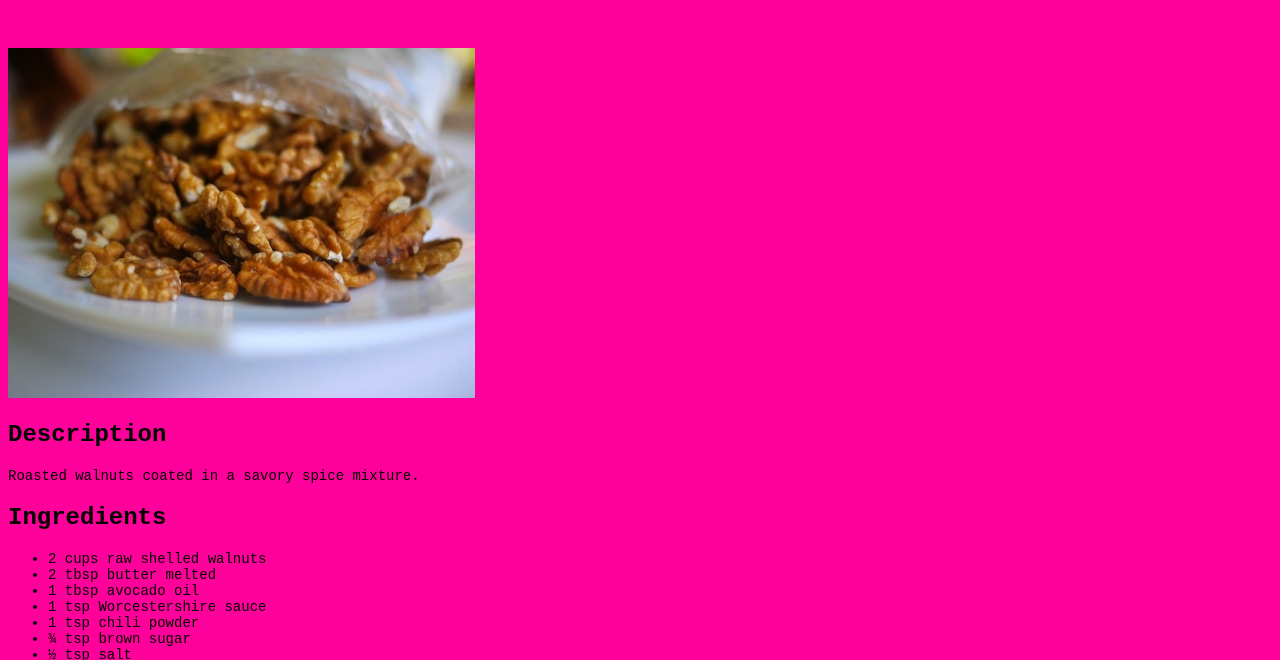
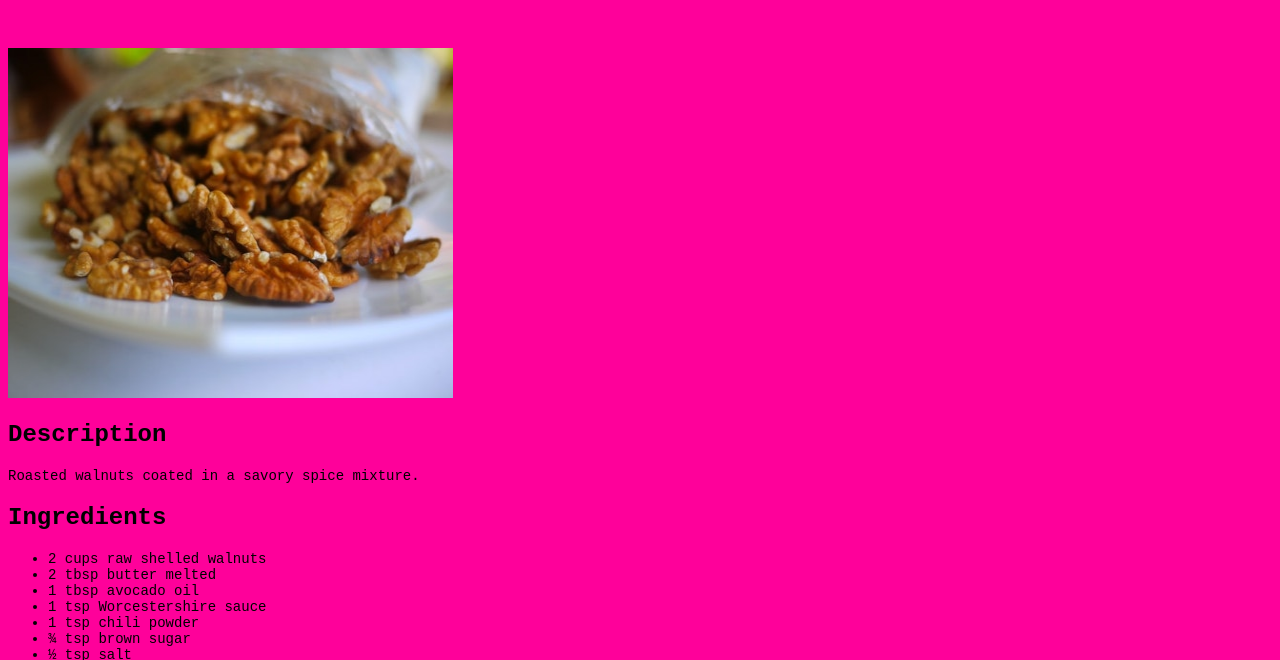
Before and after one commit to kvkari/odin-recipes, a plain HTML site: page recipes/sav-walnuts.html in a window 1280 px wide. Shown: the part 138-798 px from the top of the page. Drawn offline with Linux system fonts and the light colour scheme.

Commit message:
Added spacing for readability. Added image div.

```diff
--- a/recipes/sav-walnuts.html
+++ b/recipes/sav-walnuts.html
@@ -7,10 +7,17 @@
     <link rel="stylesheet" href="sav-walnuts.css">
 </head>
 <body>
+
     <h1>Butter Chicken Walnuts</h1>
-    <img src="../images/wal.jpg" alt="Walnuts in a bag" height="350" width="467">
+
+    <div class="image">
+    <img src="../images/wal.jpg" alt="Walnuts in a bag" height="350" width="445">
+    </div>
+
     <h2>Description</h2>
+
     <p>Roasted walnuts coated in a savory spice mixture.</p>
+
     <h2>Ingredients</h2>
     <ul>
         <li>2 cups raw shelled walnuts</li>
@@ -25,7 +32,8 @@
         <li>¼ tsp ground paprika</li>
         <li>¼ tsp crushed red pepper</li>
     </ul>
-        <h2>Steps</h2>
+
+    <h2>Steps</h2>
     <ol>
         <li>Preheat oven to 255 degrees Fahrenheit.</li>
         <li>Prepare a baking sheet with parchment paper or foil.</li>
@@ -35,6 +43,8 @@
         <li>Bake for 30-45 minutes total, turning over and rotating walnuts every 10-15 minutes to ensure even cooking.</li>
         <li>Allow to cool and enjoy.</li>
     </ol>
+
     <p><i>Recipe credit: </i><a href="https://veggiefunkitchen.com/savory-spiced-buttery-roasted-pecans-vegan-friendly/" target="_blank" rel="noopener noreferrer">Veggie Fun Kitchen</a></p>
+
 </body>
 </html>
```
